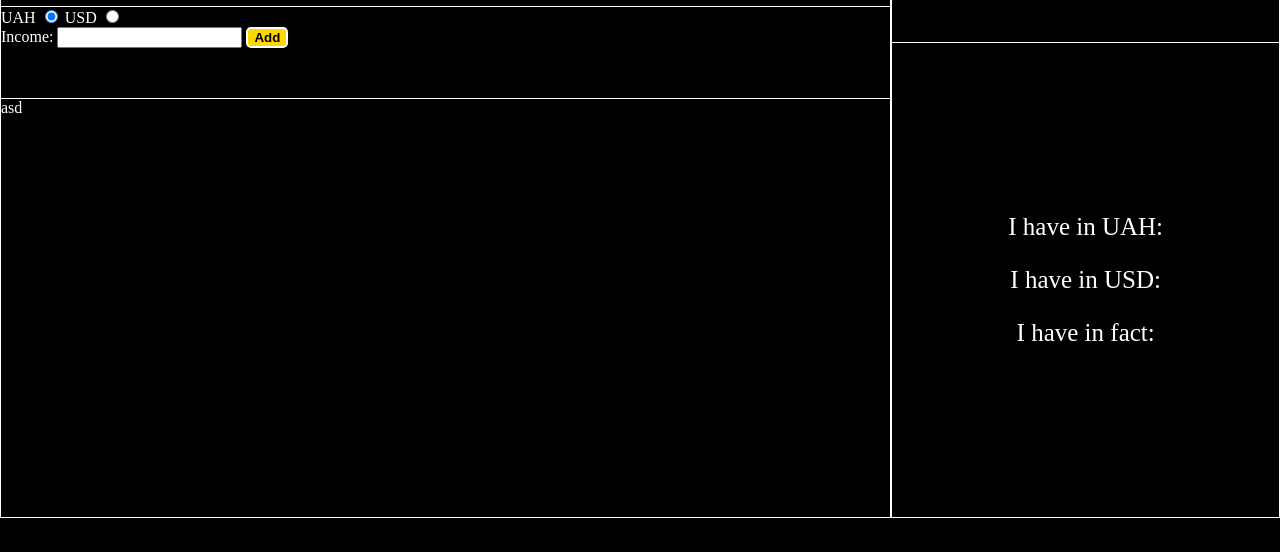
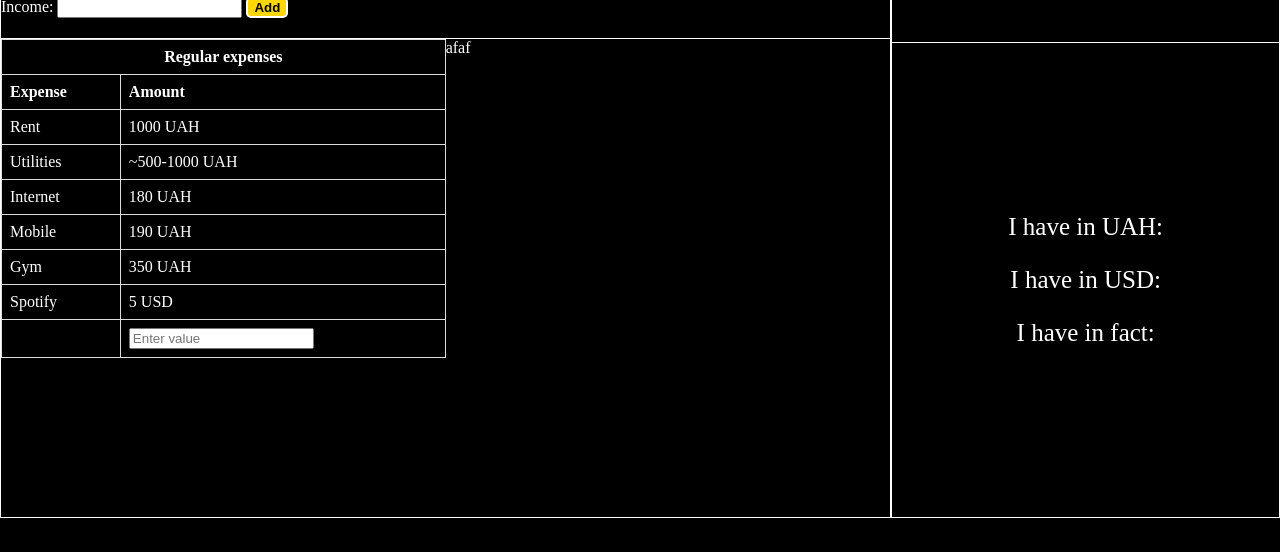
Before and after one commit to Vlad-Petruk/my-budget, a website built with webpack: page dist/index.html in a window 1280 px wide. Shown: the part 248-800 px from the top of the page. Built offline with nearby package versions, Linux system fonts and the light colour scheme.

Commit message:
added a Regular expenses table

```diff
--- a/dist/index.html
+++ b/dist/index.html
@@ -39,7 +39,53 @@
                     <input type="number" id="actualInc" name="actualInc">
                     <button type="button" id="addIncomeBtn">Add</button>
         </div>
-                <div class="spendings">asd</div>
+                <div class="spendings">
+                    <div class="regular-expenses">
+                        <table>
+                            <thead>
+                                <tr>
+                                    <th class="table-header" colspan="2">Regular expenses</th>
+                                </tr>
+                                <tr>
+                                    <th>Expense</th>
+                                    <th>Amount</th>
+                                </tr>
+                            </thead>
+                            <tbody>
+                                <tr>
+                                    <td>Rent</td>
+                                    <td>1000 UAH</td>
+                                    </tr>
+                                <tr>
+                                    <td>Utilities</td>
+                                    <td>~500-1000 UAH</td>
+                                </tr>
+                                <tr>
+                                    <td>Internet</td>
+                                    <td>180 UAH</td>
+                                </tr>
+                                <tr>
+                                    <td>Mobile</td>
+                                    <td>190 UAH</td>
+                                </tr>
+                                <tr>
+                                    <td>Gym</td>
+                                    <td>350 UAH</td>
+                                </tr>
+                                <tr>
+                                    <td>Spotify</td>
+                                    <td>5 USD</td>
+                                </tr>
+                                <tr>
+                                    <td></td>
+                                    <td><input type="text" id="input1" name="input1" placeholder="Enter value"></td>
+                                </tr>
+
+                            </tbody>
+                          </table>
+                    </div>
+                    <div class="irregular-expenses">afaf</div>
+                </div>
             </div>
             <div class="right-side">
                 <div class="oweMe">
--- a/dist/style.css
+++ b/dist/style.css
@@ -80,7 +80,34 @@ button {
 
 .spendings{
     flex-grow: 8;
+    display: flex;
 }
+
+.regular-expenses{
+    flex: 1;
+    flex-basis: 50%;
+}
+
+.irregular-expenses{
+    flex: 1;
+    flex-basis: 50%;
+}
+
+table {
+    border-collapse: collapse;
+    width: 100%;
+}
+
+.table-header{
+    text-align: center;
+}
+
+th, td {
+    border: 1px solid #ddd;
+    padding: 8px;
+    text-align: left;
+  }
+
 
 .right-side{
     flex-grow: 1;
```
